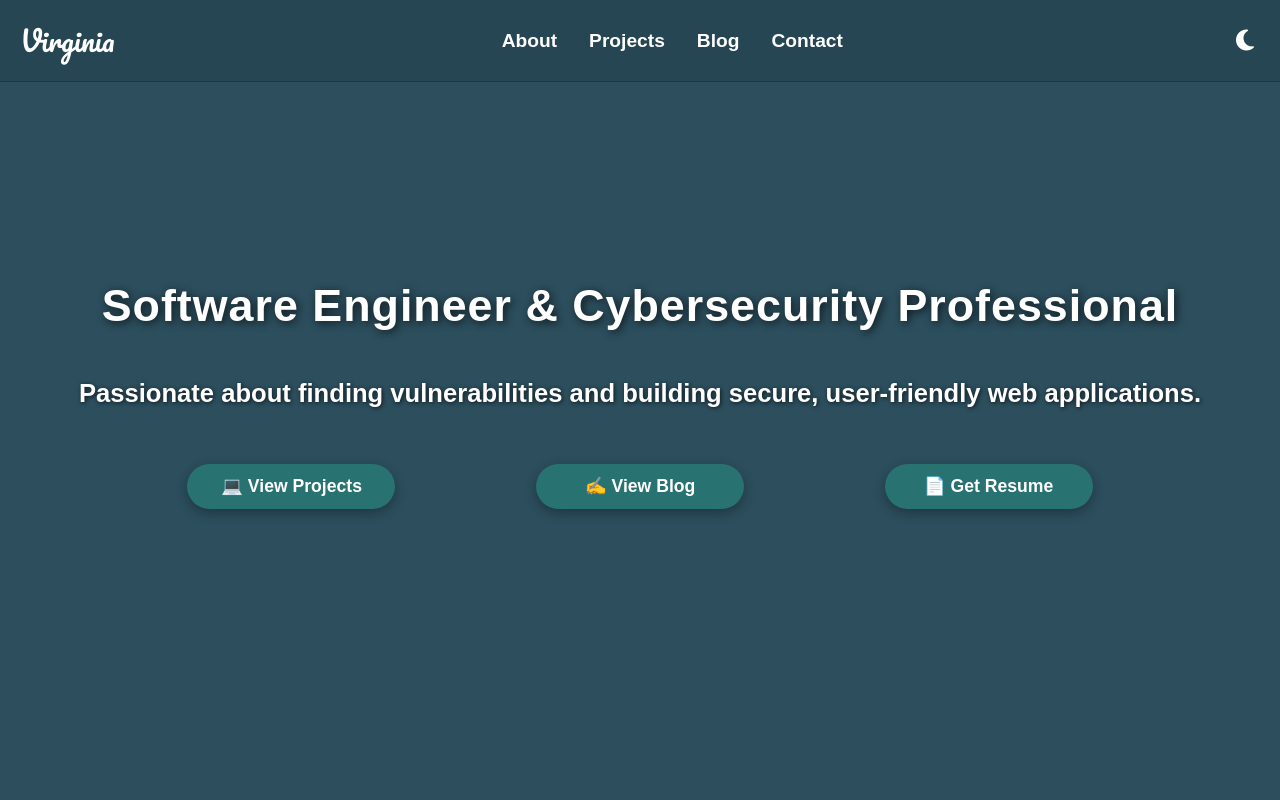
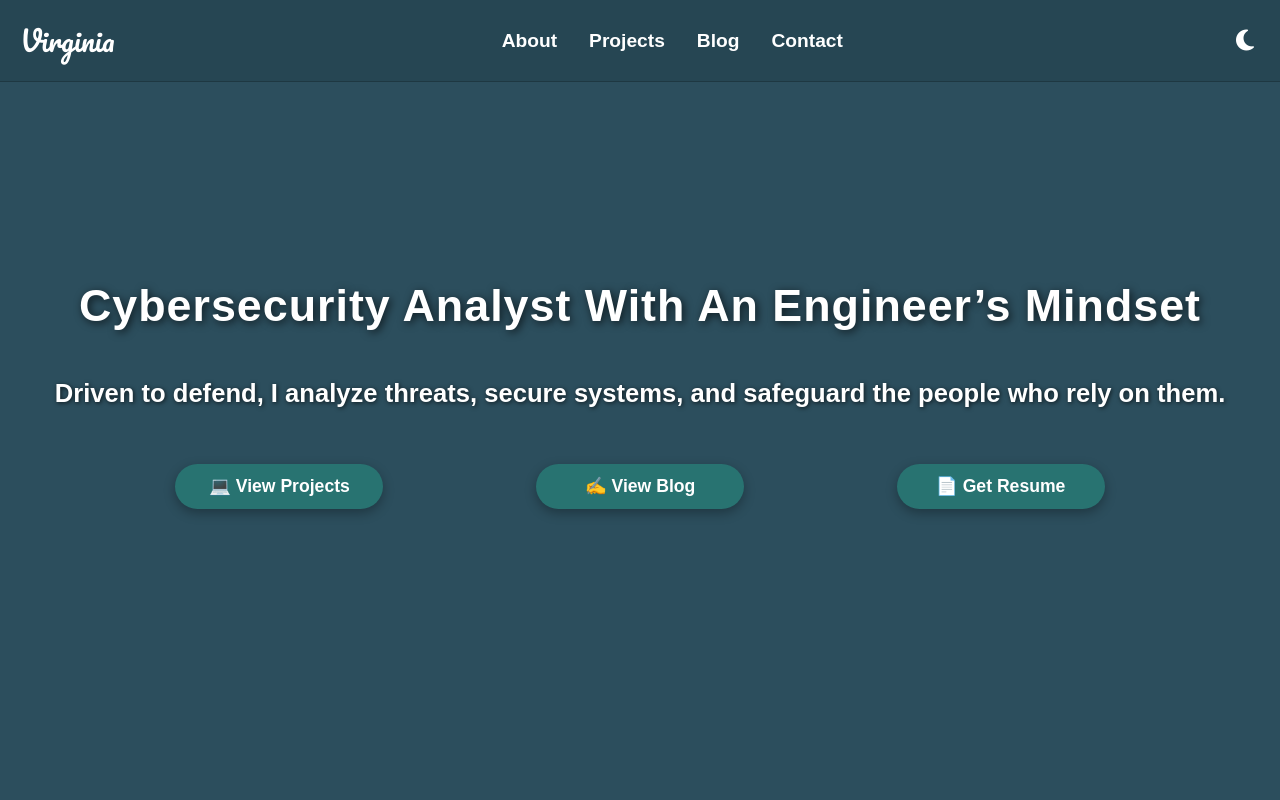
Before and after one commit to vnelai/vn-portfolio, a React (Vite) app: page / in a window 1280 px wide. Shown: the top 800 px of the page. Built offline with nearby package versions, Linux system fonts and the light colour scheme.

Commit message:
feat: update hero section text to reflect current role and responsibilities

```diff
--- a/src/components/home-page-components/hero-section/HeroSection.jsx
+++ b/src/components/home-page-components/hero-section/HeroSection.jsx
@@ -32,10 +32,9 @@ function HeroSection() {
   return (
     <section className="hero-section">
       <div className="hero-content">
-        <h1 ref={h2Ref}>Software Engineer & Cybersecurity Professional</h1>
+        <h1 ref={h2Ref}>Cybersecurity Analyst with an Engineer’s Mindset</h1>
         <h2 ref={pRef}>
-          Passionate about finding vulnerabilities and building secure,
-          user-friendly web applications.
+          Driven to defend, I analyze threats, secure systems, and safeguard the people who rely on them.
         </h2>
         <div className="hero-btns-div">
           <Link to="/projects/topic/all" className="hero-btn">
```
